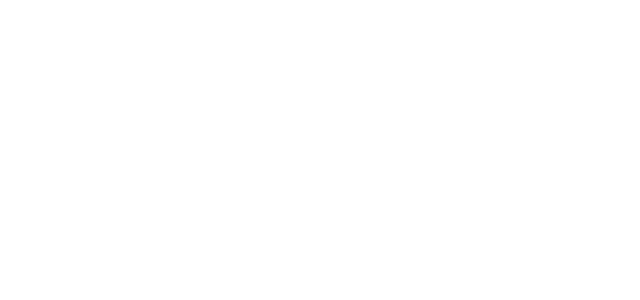
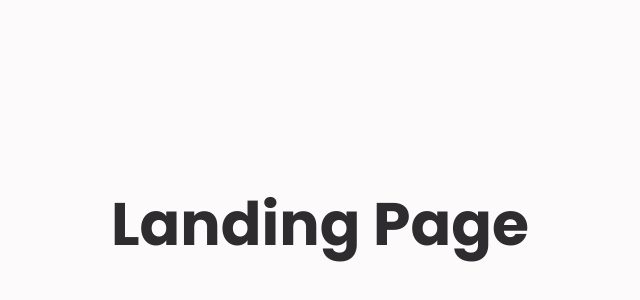
Before and after one commit to andrewchu16/Nest, a SvelteKit app in the folder frontend/: page / in a window 1280 px wide. Shown: the part 176-476 px from the top of the page, without its empty margins (320-960 px from the left). Built offline with nearby package versions, Linux system fonts and the light colour scheme.

Commit message:
placeholder

```diff
--- a/frontend/src/routes/+page.svelte
+++ b/frontend/src/routes/+page.svelte
@@ -1 +1,7 @@
 <!-- Landing Page -->
+
+<h1
+	class="flex justify-center items-center font-display font-bold text-6xl h-screen text-dark bg-light-900"
+>
+	Landing Page
+</h1>
```
